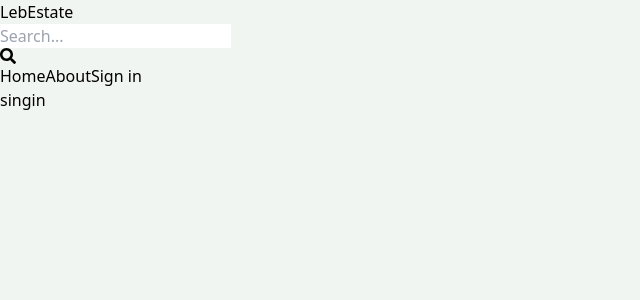
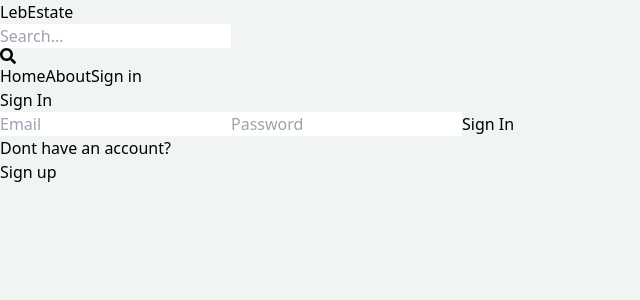
Before and after one commit to mohammadakar/Real-Estate, a React (Vite) app in the folder clientSide/: page /sign-in in a window 1280 px wide. Shown: the top 300 px of the page, without its empty margins (0-640 px from the left). Built offline with nearby package versions, Linux system fonts and the light colour scheme.

Commit message:
sign in page

```diff
--- a/clientSide/src/pages/Signin.jsx
+++ b/clientSide/src/pages/Signin.jsx
@@ -1,9 +1,77 @@
-import React from 'react'
+import { useState } from "react"
+import {Link} from "react-router-dom"
+import { useNavigate } from "react-router-dom";
+
 
 export default function Signin() {
+
+  const [formData,setFormData]=useState({});
+
+  const [error,setError]=useState(null);
+
+  const [loading,setLoading]=useState(false);
+
+  const navigate=useNavigate();
+
+  const handleChange = (e) => {
+    setFormData({
+      ...formData,
+      [e.target.id]:e.target.value
+    })
+  };
+
+  const formSubmitHandler = async (e) => {
+    e.preventDefault();
+    try {
+      setLoading(true);
+      const res = await fetch('/api/auth/signin', {
+        method: 'POST',
+        headers: {
+          'Content-Type': 'application/json',
+        },
+        body: JSON.stringify(formData),
+      });
+
+      if (!res.ok) {
+        const errorData = await res.json();
+        setLoading(false);
+        setError(errorData.message);
+        return;
+      }
+
+      await res.json();
+      setLoading(false);
+      setError(null);
+      navigate('/');
+    } catch (error) {
+      setLoading(false);
+      setError("An unexpected error occurred");
+      console.error("API request failed:", error);
+    }
+  };
+
   return (
-    <div>
-      singin
+    <div className="p-3 max-w-lg mx-auto">
+        <h1 className='text-3xl text-center font-semibold my-7'>Sign In</h1>
+
+        <form onSubmit={formSubmitHandler} className="flex flex-col gap-4">
+          <input type="email" placeholder="Email"
+            className="border p-3 rounded-lg" id="email" onChange={handleChange}/>
+          <input type="password" placeholder="Password"
+            className="border p-3 rounded-lg" id="password" onChange={handleChange}/>
+          <button disabled={loading} className="bg-slate-700 text-white p-3 rounded-lg
+            uppercase hover:opacity-95 disabled:opacity-80">
+              {loading ? 'Loading...' : 'Sign In'}
+          </button>
+        </form>
+
+        <div className="flex gap-2 mt-5">
+          <p>Dont have an account?</p>
+          <Link to={"/sign-up"}>
+            <span className="text-blue-700">Sign up</span>
+          </Link>
+        </div>
+        {error && <p className="text-red-600 mt-5">{error}</p>}
     </div>
   )
 }
--- a/clientSide/src/pages/Signup.jsx
+++ b/clientSide/src/pages/Signup.jsx
@@ -18,32 +18,34 @@
     })
   };
   const navigate=useNavigate();
-  const formSubmitHandler =async (e) =>{
+  const formSubmitHandler = async (e) => {
     e.preventDefault();
-    try{
-      setLoading(true)
-      const res =await fetch('/api/auth/signup',
-      {
-      method:'POST',
-      headers:{
-        'Content-Type':'application/json',
-      },
-      body:JSON.stringify(formData)
+    try {
+      setLoading(true);
+      const res = await fetch('/api/auth/signup', {
+        method: 'POST',
+        headers: {
+          'Content-Type': 'application/json',
+        },
+        body: JSON.stringify(formData),
       });
-      const data=await res.json();
-      if(data.success === false){
+
+      if (!res.ok) {
+        const errorData = await res.json();
         setLoading(false);
-        setError(data.message);
+        setError(errorData.message);
         return;
       }
+
+      await res.json();
       setLoading(false);
       setError(null);
-      navigate('/sign-in')
-  } catch{
-    setLoading(false)
-    setError(error.message)
-  }
-
+      navigate('/sign-in');
+    } catch (error) {
+      setLoading(false);
+      setError("An unexpected error occurred");
+      console.error("API request failed:", error);
+    }
   };
 
   return (
```
Also changed, not shown: 1 other file (tests, documents, lock files or other folders).
